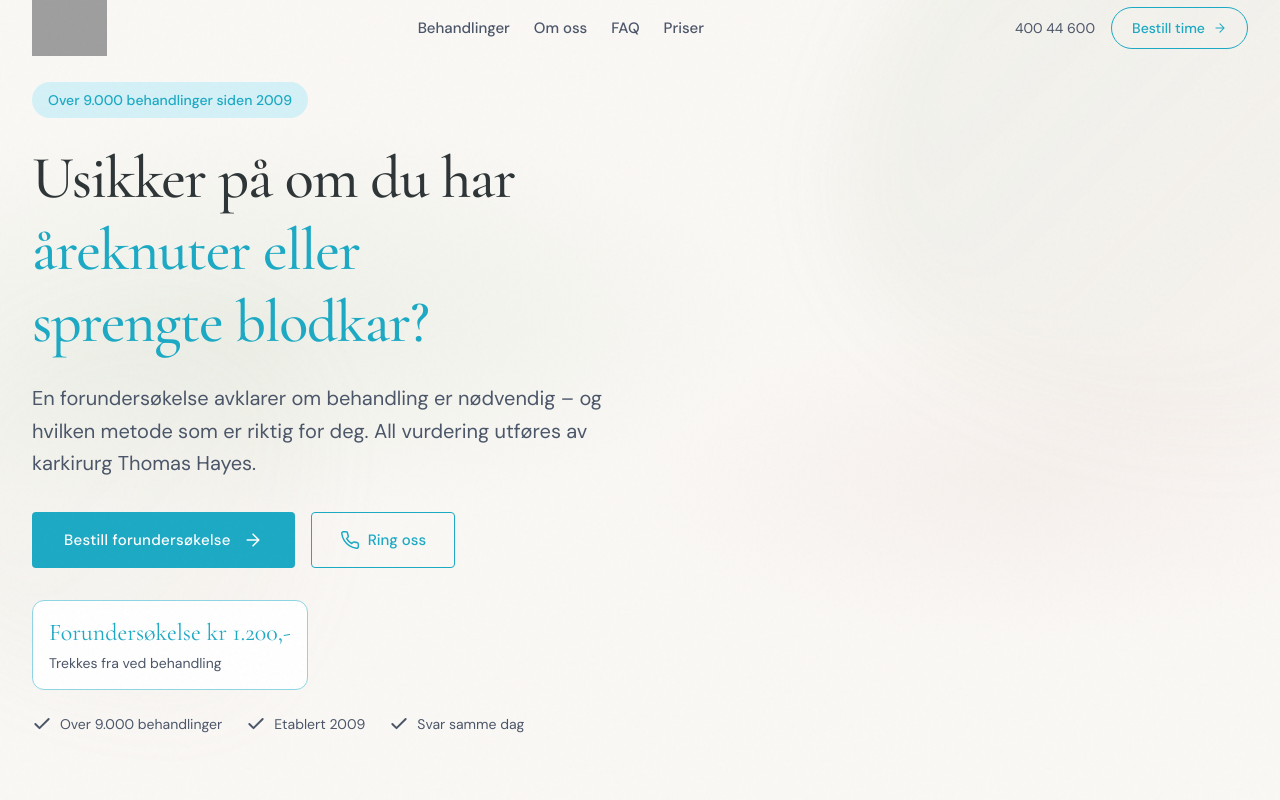
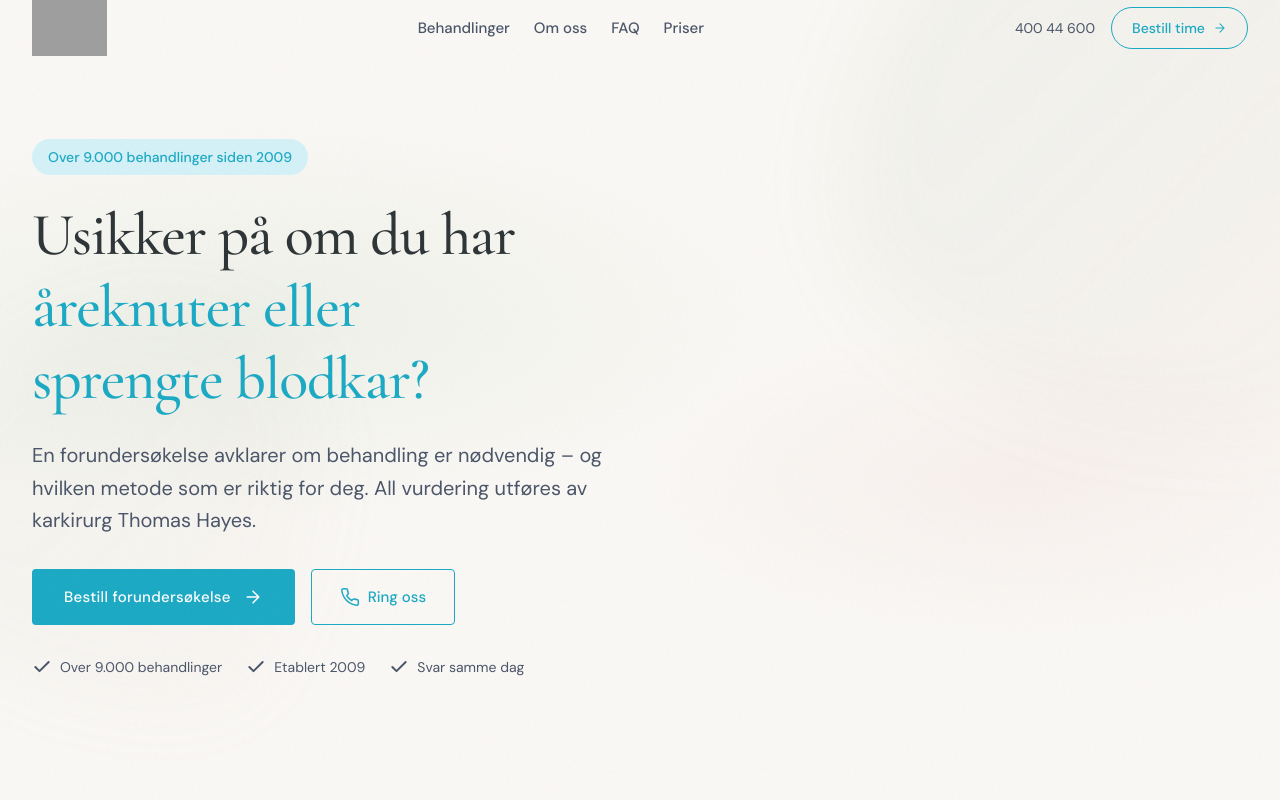
Before and after one commit to Ainformed/areknuteekspertene-web, a Next.js app: page / in a window 1280 px wide. Shown: the top 800 px of the page. Built offline with nearby package versions, Linux system fonts and the light colour scheme; grey boxes are pictures that could not be loaded.

Commit message:
Fjernet pris-boks fra hero - for påtrengende

```diff
--- a/src/app/page.tsx
+++ b/src/app/page.tsx
@@ -319,14 +319,8 @@ export default function Home() {
               </a>
             </div>
 
-            {/* Price Box */}
-            <div className="animate-fade-in-up animation-delay-400 bg-white border border-[var(--color-sage)] rounded-xl p-4 mb-6 inline-block">
-              <div className="text-xl md:text-2xl font-serif text-[var(--color-forest)] mb-1">Forundersøkelse kr 1.200,-</div>
-              <div className="text-sm text-[var(--color-charcoal-light)]">Trekkes fra ved behandling</div>
-            </div>
-
             {/* Trust Line */}
-            <div className="animate-fade-in-up animation-delay-500 flex flex-wrap gap-4 md:gap-6 text-xs md:text-sm text-[var(--color-charcoal-light)]">
+            <div className="animate-fade-in-up animation-delay-400 flex flex-wrap gap-4 md:gap-6 text-xs md:text-sm text-[var(--color-charcoal-light)]">
               <span className="flex items-center gap-2">
                 <CheckIcon />
                 Over 9.000 behandlinger
```
